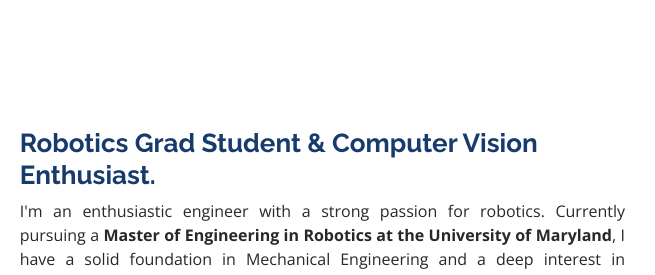
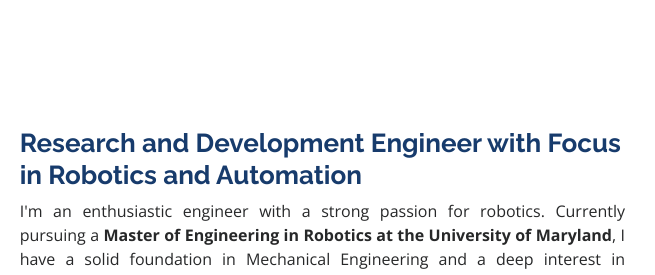
Before and after one commit to Abhoir1/Abhoir1.github.io, a plain HTML site: page index.html in a window 1280 px wide. Shown: the part 840-1115 px from the top of the page, 625-1280 px from the left. Drawn offline with nearby package versions, Linux system fonts and the light colour scheme.

Commit message:
Updating website

```diff
--- a/index.html
+++ b/index.html
@@ -156,7 +156,7 @@
             <img src="assets/img/IMG-7047.jpg" class="img-fluid" alt="Aditi Bhoir">
           </div>
           <div class="col-lg-8 pt-4 pt-lg-0 content" data-aos="fade-left">
-            <h3>Robotics Grad Student &amp; Computer Vision Enthusiast.</h3>
+            <h3>Research and Development Engineer with Focus in Robotics and Automation</h3>
             <p align="justify">
               I'm an enthusiastic engineer with a strong passion for robotics. Currently pursuing a <strong>Master of Engineering in Robotics at the University of Maryland</strong>, I have a solid foundation in Mechanical Engineering and a deep interest in robotics.
               <br>
```
